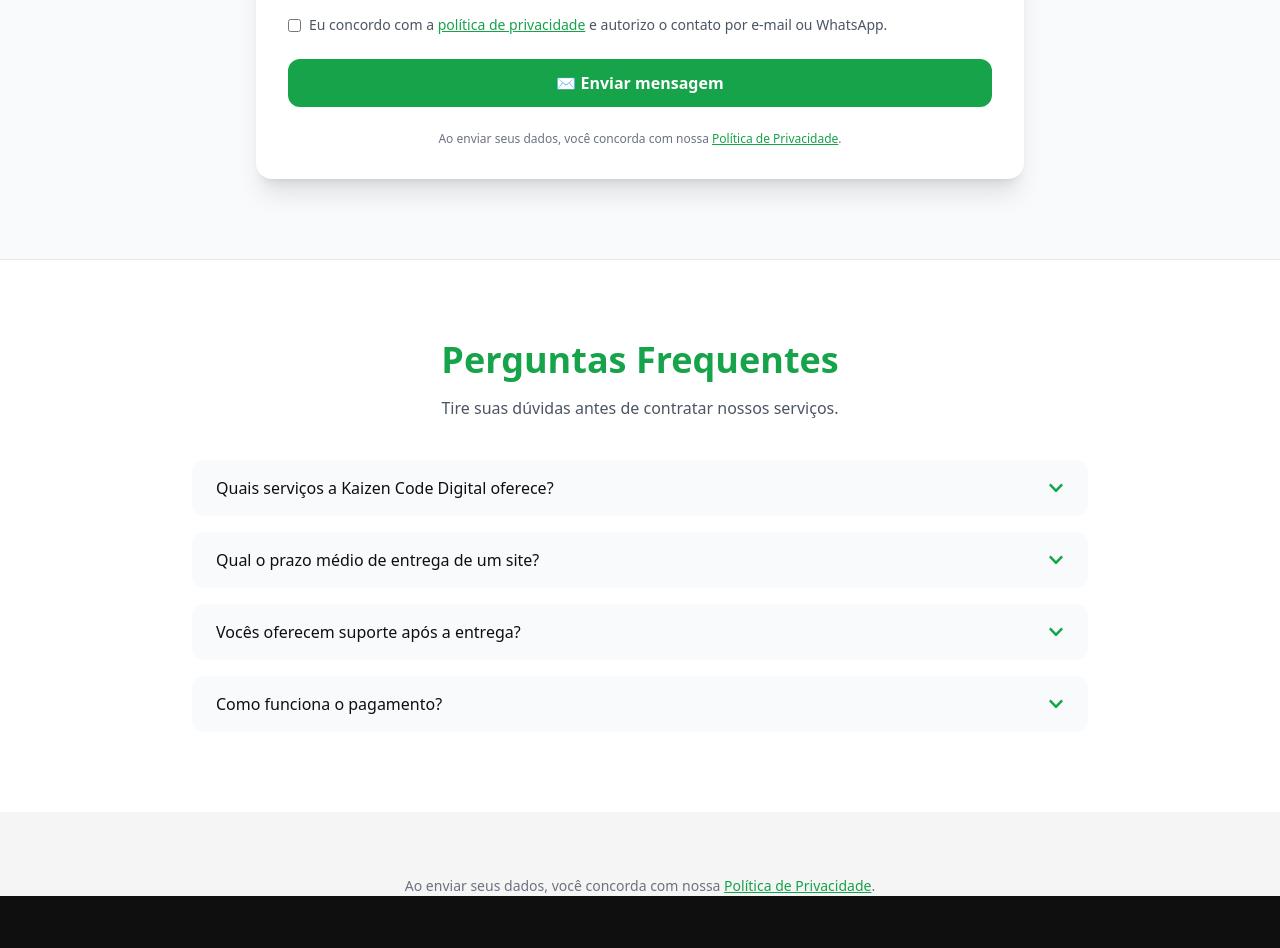
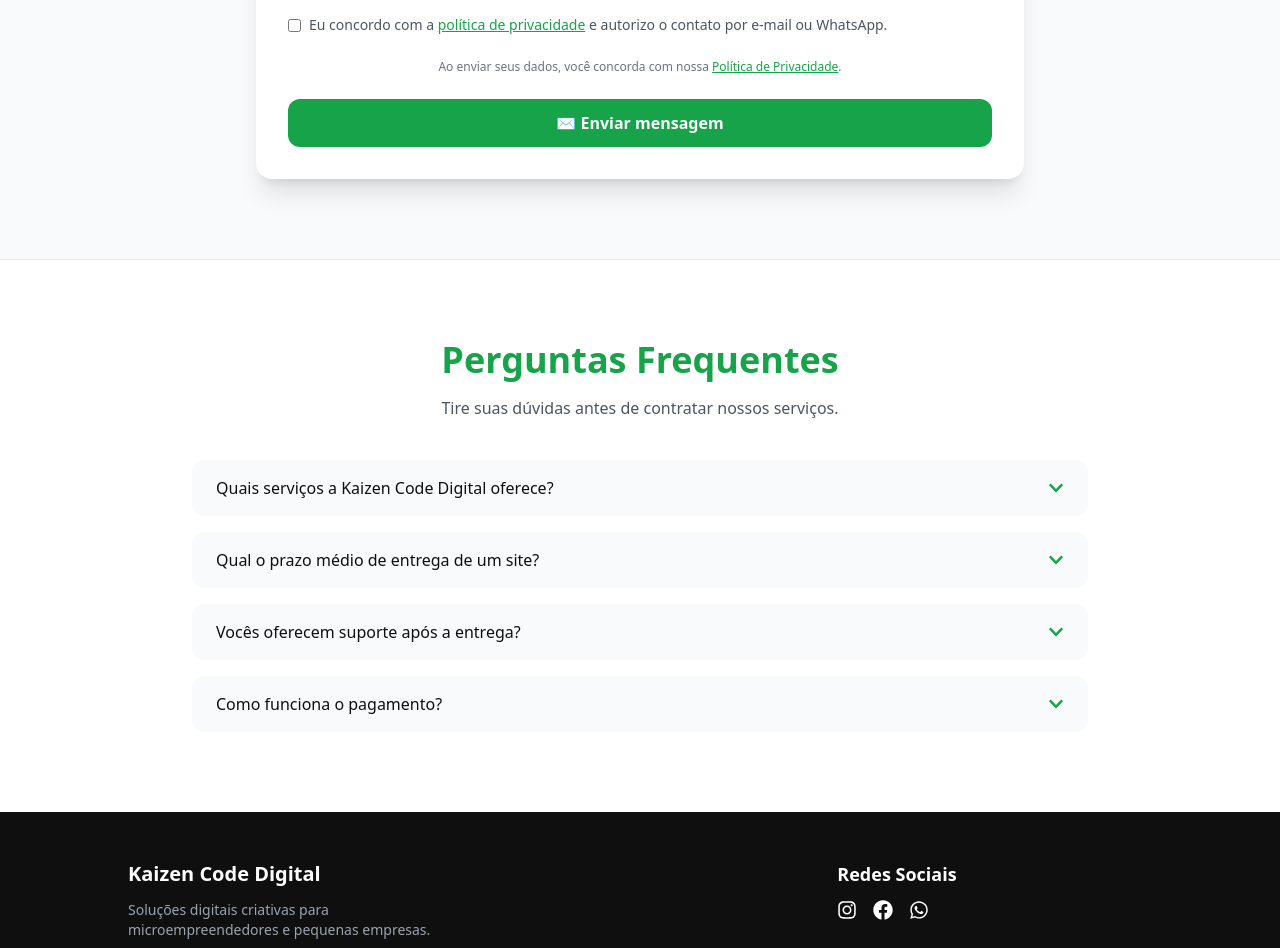
Before and after one commit to adriolivdev/kaizen-landingV2, a React (Vite) app: page / in a window 1280 px wide. Shown: the part 4920-5868 px from the top of the page. Built offline with nearby package versions, Linux system fonts and the light colour scheme.

Commit message:
fix: ajuste nas sections

```diff
--- a/src/components/ContactForm.tsx
+++ b/src/components/ContactForm.tsx
@@ -29,7 +29,6 @@ export default function ContactForm() {
         console.log('Mensagem enviada com sucesso');
         setEnviado(true);
         form.reset();
-        setTimeout(() => setEnviado(false), 5000);
       } else {
         console.error('Erro ao enviar:', response.statusText);
       }
@@ -75,24 +74,20 @@ export default function ContactForm() {
           <div className="flex items-start gap-2">
             <input type="checkbox" id="consentimento" name="consentimento" required className="mt-1" />
             <label htmlFor="consentimento" className="text-sm text-gray-600">
-              Eu concordo com a{' '}
-              <a href="/politica" target="_blank" rel="noopener noreferrer" className="underline text-primary hover:brightness-110">
-                política de privacidade
-              </a>{' '}
-              e autorizo o contato por e-mail ou WhatsApp.
+              Eu concordo com a <a href="/politica" className="underline text-primary hover:brightness-110">política de privacidade</a> e autorizo o contato por e-mail ou WhatsApp.
             </label>
           </div>
+
+          <p className="text-xs text-gray-500 text-center">
+            Ao enviar seus dados, você concorda com nossa{' '}
+            <a href="/politica" className="text-primary underline hover:brightness-110">
+              Política de Privacidade
+            </a>.
+          </p>
 
           <button type="submit" className="w-full bg-primary text-white font-semibold py-3 rounded-xl hover:brightness-110 transition">
             ✉️ Enviar mensagem
           </button>
-
-          <p className="text-xs text-gray-500 text-center">
-            Ao enviar seus dados, você concorda com nossa{' '}
-            <a href="/politica" target="_blank" rel="noopener noreferrer" className="underline text-primary hover:brightness-110">
-              Política de Privacidade
-            </a>.
-          </p>
 
           {enviado && (
             <p className="mt-4 text-green-600 font-medium text-center">
--- a/src/pages/Home.tsx
+++ b/src/pages/Home.tsx
@@ -26,14 +26,6 @@ export default function Home() {
         <SocialSection />
         <ContactSection />
         <FAQSection />
-
-        <div className="text-center mt-16 text-sm text-gray-500">
-          Ao enviar seus dados, você concorda com nossa{' '}
-          <Link to="/politica" className="text-primary underline hover:brightness-110">
-            Política de Privacidade
-          </Link>.
-        </div>
-
         <WhatsAppFloatButton />
       </main>
       <Footer />
```
